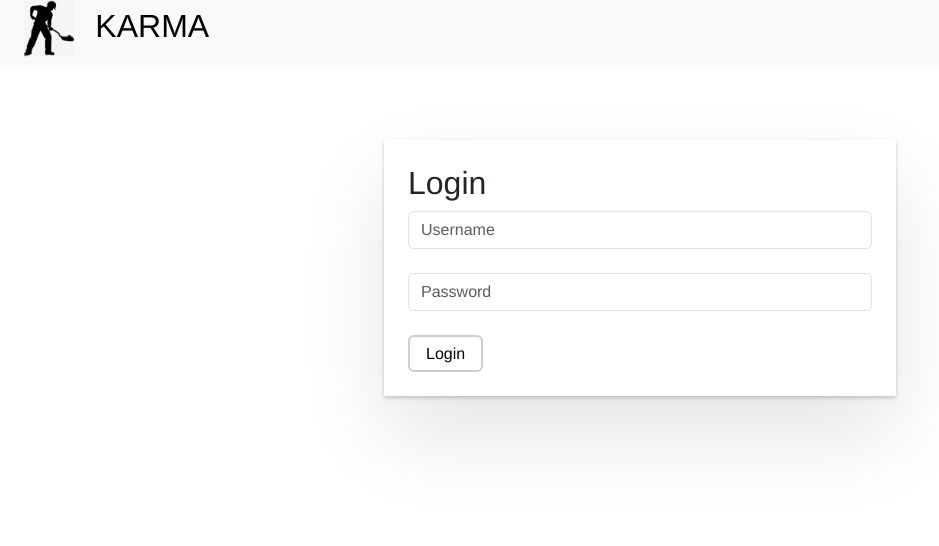
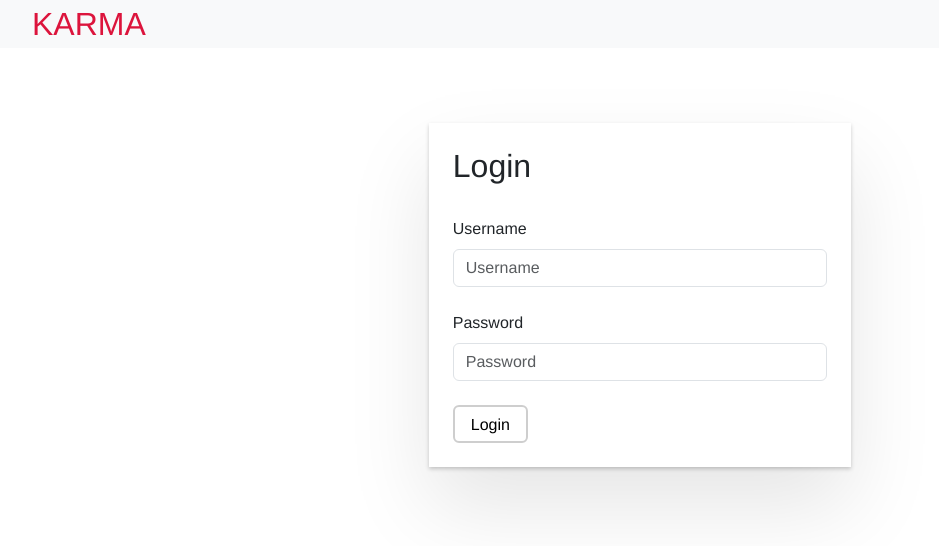
Before and after one commit to vikassrivastava18/Angular, an Angular app: page /login in a window 1280 px wide. Shown: the top 546 px of the page, without its empty margins (0-939 px from the left). Built offline with nearby package versions, Linux system fonts and the light colour scheme.

Commit message:
Minor UI changes

```diff
--- a/src/app/auth/login/login.css
+++ b/src/app/auth/login/login.css
@@ -1,5 +1,5 @@
 .main {
-    max-width: 40vw;
+    max-width: 33vw;
     display: block;
     margin: 0 auto;
     margin-top: 75px;
--- a/src/app/auth/login/login.html
+++ b/src/app/auth/login/login.html
@@ -1,16 +1,19 @@
 
 <div class="main p-4">
     <h2>Login</h2>
-
+    <label for="username" class="form-label mt-4">Username</label>
     <input
         [(ngModel)]="username"
         placeholder="Username"
+        id="username"
         class="lg-text-input form-control">
     <br>
+    <label for="password" class="form-label">Password</label>
     <input
         type="password"
         [(ngModel)]="password"
         placeholder="Password"
+        id="password"
         class="lg-text-input form-control">
     <br>
     <button
--- a/src/app/nav/nav.css
+++ b/src/app/nav/nav.css
@@ -1,3 +1,6 @@
 #homeLink {
     font-size: xx-large;
 }
+.navbar-brand {
+    color: crimson;
+}
--- a/src/app/nav/nav.html
+++ b/src/app/nav/nav.html
@@ -1,7 +1,6 @@
 <nav class="navbar navbar-expand-lg navbar-light bg-light py-0">
     <div class="d-flex justify-content-between w-100">
         <div class="px-4">
-            <img src="mason.png" class="mb-2" width="50" alt="karma logo"> &nbsp;
             <a class="navbar-brand ms-2 mt-4"
             id="homeLink"
             routerLink="/">KARMA</a>
--- a/src/styles.css
+++ b/src/styles.css
@@ -32,8 +32,8 @@ body {
 }
 
 .btn-primary {
-  color: white;
-  background-color: black;
+  color: rgb(47, 43, 43);
+  background-color: navajowhite;
   width: 100%;
   padding: 0.75rem;
   font-size: 1.3rem;
@@ -43,6 +43,7 @@ body {
 
 .btn-primary:hover {
   background-color: #444242;
+  color: #fff;
 }
 
 .btn-primary:focus {
```
